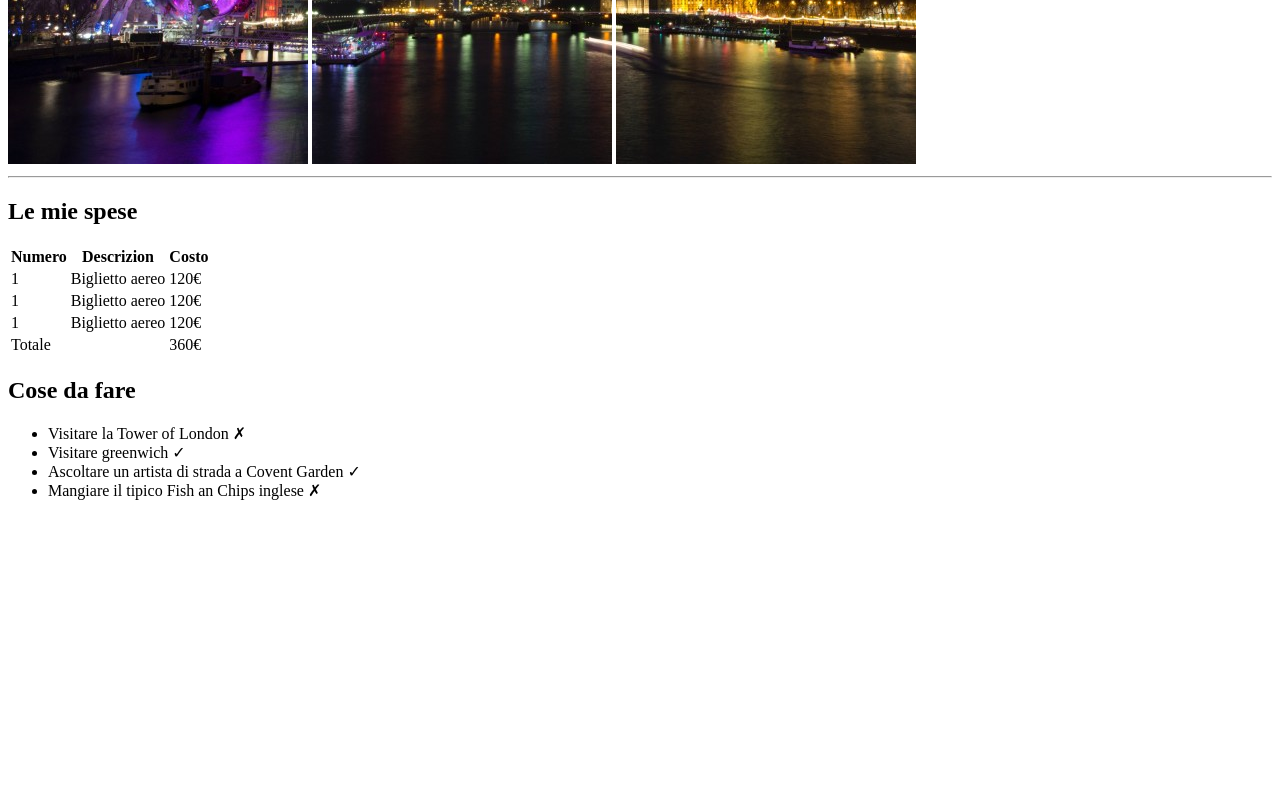
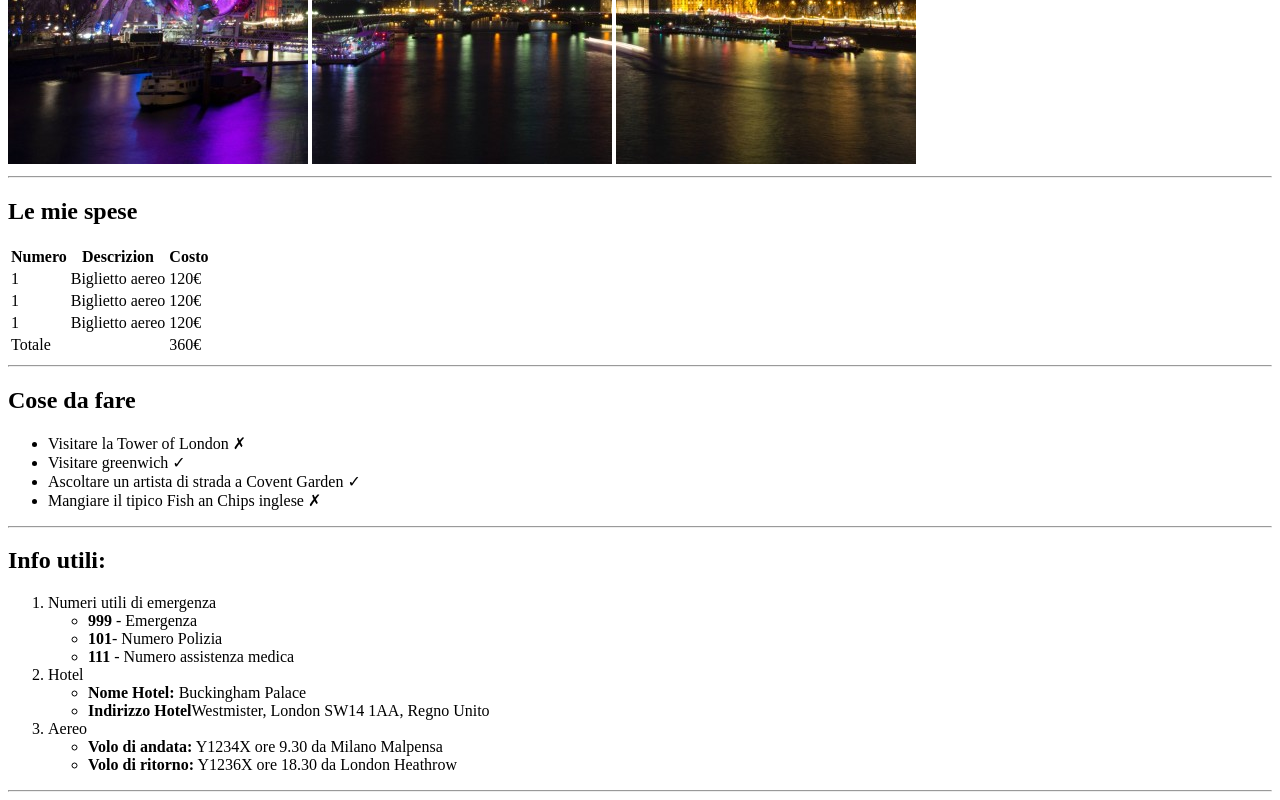
Before and after one commit to ChiaraInMiniatura/html-london-trip, a plain HTML site: page index.html in a window 1280 px wide. Shown: the part 516-1316 px from the top of the page. Before the commit the page ends 1032 px from the top, so only its background shows below. Drawn offline with Linux system fonts and the light colour scheme.

```diff
--- a/index.html
+++ b/index.html
@@ -17,6 +17,7 @@
   </header>
 
   <main>
+
     <!-- sezione spese -->
     <section>
       <h2>Le mie spese</h2>
@@ -48,6 +49,7 @@
       </table>
     </section>
     <!-- ./sezione spese -->
+      <hr>
     <!-- sezione cose da fare -->
     <section>
       <h2>Cose da fare</h2>
@@ -57,11 +59,34 @@
         <li>Ascoltare un artista di strada a Covent Garden &check;</li>
         <li>Mangiare il tipico Fish an Chips inglese &cross;</li>
       </ul>
+    </section>
+    <!-- ./sezione cose da fare -->
+      <hr>
+    <!-- sezione info utili -->
+    <section>
+      <h2>Info utili:</h2>
+      <ol>
+        <li>Numeri utili di emergenza</li>
+          <ul>
+            <li> <strong>999</strong> - Emergenza</li>
+            <li><strong>101</strong>- Numero Polizia</li>
+            <li><strong>111</strong> - Numero assistenza medica</li>
+          </ul>
+        <li>Hotel</li>
+          <ul>
+            <li> <strong>Nome Hotel:</strong> Buckingham Palace</li>
+            <li><strong>Indirizzo Hotel</strong>Westmister, London SW14 1AA, Regno Unito</li>
+          </ul>
+        <li>Aereo</li>
+          <ul>
+            <li> <strong>Volo di andata:</strong> Y1234X ore 9.30 da Milano Malpensa</li>
+            <li><strong>Volo di ritorno:</strong> Y1236X ore 18.30 da London Heathrow</li>
+          </ul>
+      </ol>
+    </section>
+    <!-- ./sezione info utili -->
+    <hr>
 
-    </section>
-    <section>
-
-    </section>
   </main>
   <footer>
 
```
